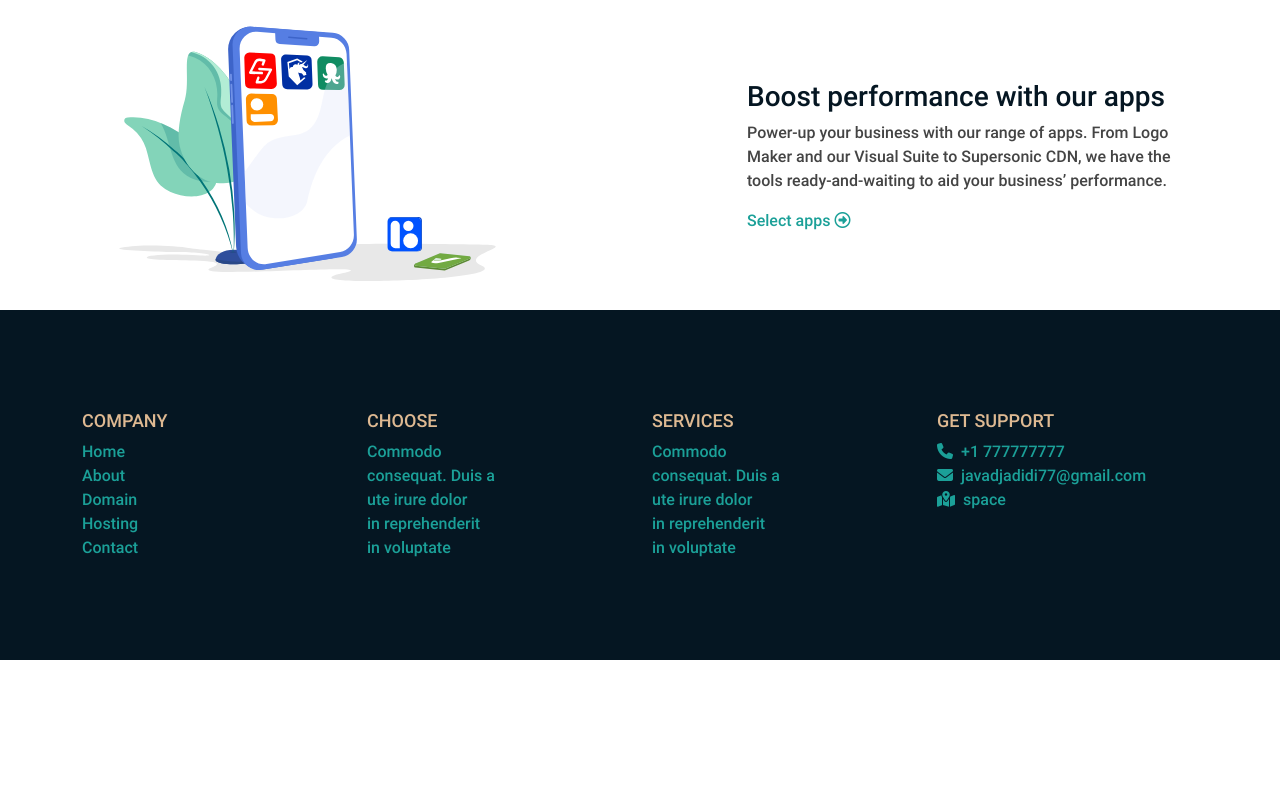
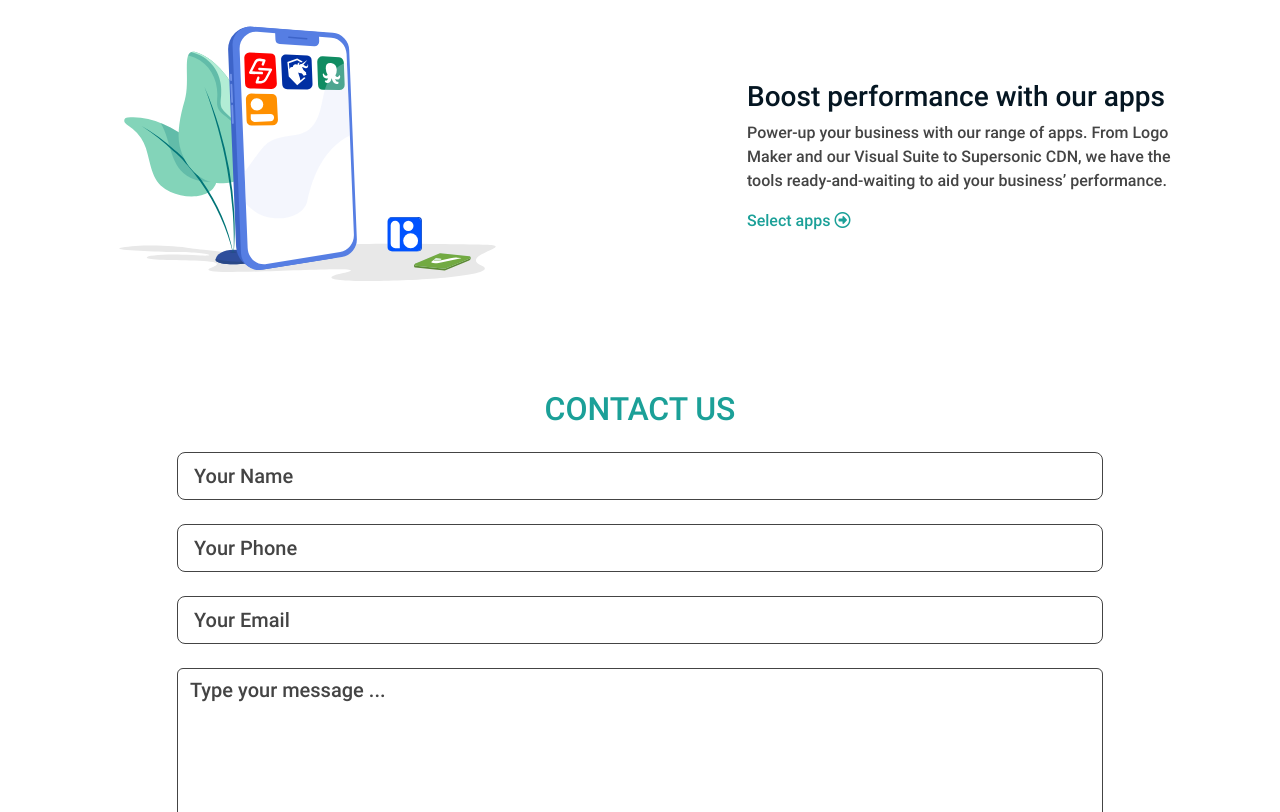
Before and after one commit to im-javad/hosting-template, a website: page src/index.html in a window 1280 px wide. Shown: the part 3019-3831 px from the top of the page. Before the commit the page ends 3679 px from the top, so only its background shows below. Drawn offline with nearby package versions, Linux system fonts and the light colour scheme; files that its build step writes are made by us from their sources; files whose address does not match are found by name.

Commit message:
home--contact-us-section

```diff
--- a/src/assets/sass/style.scss
+++ b/src/assets/sass/style.scss
@@ -348,7 +348,36 @@ section#steps {
 }
 
 // contact us section
-section#contact-us {}
+section#contact-us {
+  .row {
+    form {
+      input,
+      textarea {
+        border: 1px solid $main-color-4;
+        &::placeholder {
+          color: $main-color-4;
+        }
+        &:focus {
+          border: 2px solid $main-color-3 !important;
+          box-shadow: none;
+        }
+      }
+      textarea {
+        font-size: 1.25rem;
+      }
+      button {
+        height: 45px;
+        background: $main-color-3;
+        border: 0;
+        @include transition();
+        &:hover {
+          background: $main-color-1;
+          color: $main-color-2;
+        }
+      }
+    }
+  }
+}
 
 // footer section
 footer#footer {
--- a/src/index.html
+++ b/src/index.html
@@ -240,7 +240,7 @@
     <section id="steps">
       <div class="container">
         <div class="steps-title text-center">
-          <h2 class="root-color-1">Every step to online success</h2>
+          <h2 class="root-color-1">EVERY STEP TO ONLINE SUCCESS</h2>
           <h3>Domain name registration is only the beginning</h3>
         </div>
         <div
@@ -380,8 +380,47 @@
     </section>
     <!-- End steps section -->
 
+    <!-- Start contact us section -->
+    <section id="contact-us" class="mt-5-custom">
+      <div class="container">
+        <div class="row">
+          <div class="col-md-10 offset-md-1">
+            <h2 class="text-center root-color-3">CONTACT US</h2>
+            <form action="#">
+              <input
+                class="form-control form-control-lg my-4"
+                type="text"
+                placeholder="Your Name"
+              />
+              <input
+                class="form-control form-control-lg my-4"
+                type="text"
+                placeholder="Your Phone"
+              />
+              <input
+                class="form-control form-control-lg my-4"
+                type="text"
+                placeholder="Your Email"
+              />
+              <div class="mb-3 my-4">
+                <textarea
+                  class="form-control"
+                  rows="5"
+                  placeholder="Type your message ..."
+                ></textarea>
+              </div>
+              <div class="d-grid gap-2 col-6 mx-auto">
+                <button class="btn btn-primary" type="button">SEND NOW</button>
+              </div>
+            </form>
+          </div>
+        </div>
+      </div>
+    </section>
+    <!-- End contact us section -->
+
     <!-- Start footer -->
-    <footer id="footer" class="root-bg-color-1">
+    <footer id="footer" class="root-bg-color-1 mt-5-custom">
       <div class="container">
         <div class="row">
           <div class="col-12 col-sm-6 col-lg-3 my-4">
@@ -431,10 +470,6 @@
     </footer>
     <!-- End footer -->
 
-    <!-- Start contact us section -->
-    <section id="contact-us"></section>
-    <!-- End contact us section -->
-
     <!-- Bootstrap js CDN -->
     <script
       src="https://cdn.jsdelivr.net/npm/bootstrap@5.2.3/dist/js/bootstrap.bundle.min.js"
```
Also changed, not shown: dist/assets/css/style.min.css, dist/index.html, src/assets/css/style.css.
